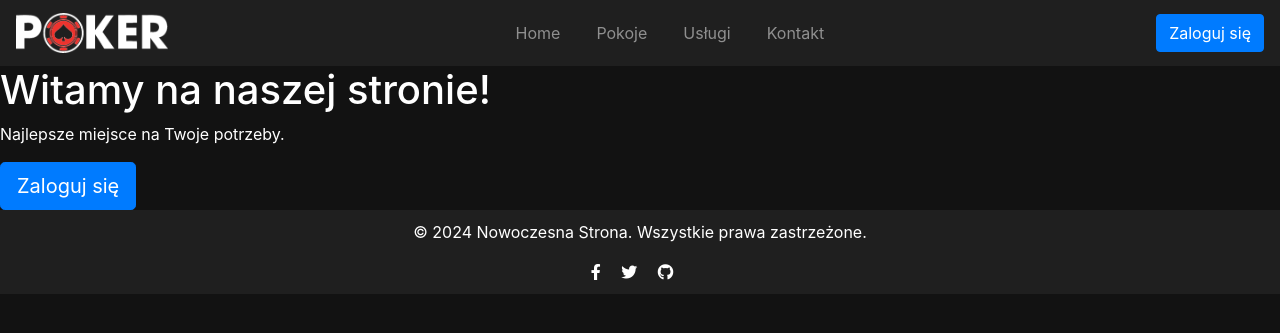
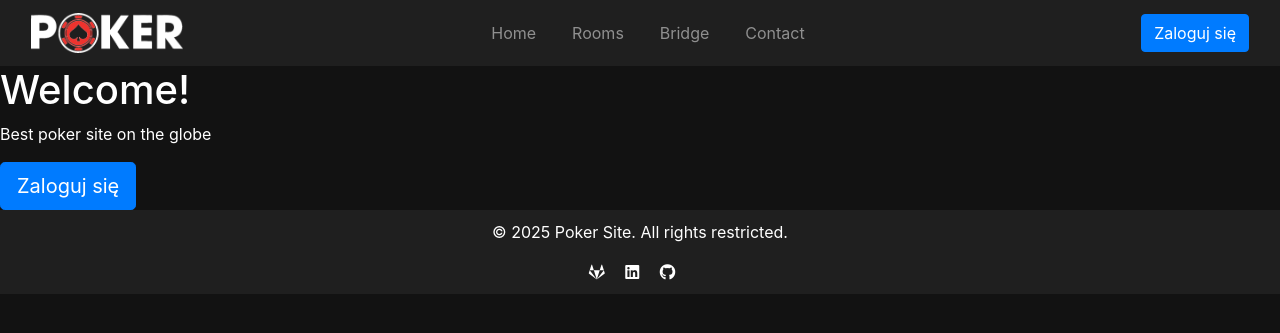
Before and after one commit to kkamilkasperek/poker-site, a Django app: template app/templates/app/index.html in a window 1280 px wide. Shown: the top 333 px of the page. Run offline with Django 5.2, Linux system fonts and the light colour scheme; the template is opened without the code that fills it, so the values that code supplies are empty; some libraries are stand-ins or nearby versions.

Commit message:
Esthetical changes in css and html

```diff
--- a/app/static/app/styles/navbar.css
+++ b/app/static/app/styles/navbar.css
@@ -2,6 +2,12 @@
     background-color: #1f1f1f;
     z-index: 1000;
 }
+
+.navbar > .container-fluid {
+    background-color: #1f1f1f;
+    background-image: none;
+}
+
 .navbar-brand, .nav-link, .btn-primary {
     color: #ffffff;
 }
--- a/app/templates/app/index.html
+++ b/app/templates/app/index.html
@@ -2,8 +2,10 @@
 {% block content %}
     <!-- Main Content -->
     <div class="main-content">
-        <h1>Witamy na naszej stronie!</h1>
-        <p>Najlepsze miejsce na Twoje potrzeby.</p>
-        <a href="{% url 'login' %}"><button class="btn btn-primary btn-lg">Zaloguj się</button></a>
+        <h1>Welcome!</h1>
+        <p>Best poker site on the globe</p>
+        {% if not user.is_authenticated %}
+            <a href="{% url 'login' %}"><button class="btn btn-primary btn-lg">Zaloguj się</button></a>
+        {% endif %}
     </div>
 {% endblock %}
--- a/templates/footer.html
+++ b/templates/footer.html
@@ -1,14 +1,14 @@
 <!-- Footer -->
 <footer class="text-center">
-    <p>&copy; 2024 Nowoczesna Strona. Wszystkie prawa zastrzeżone.</p>
+    <p>&copy; 2025 Poker Site. All rights restricted.</p>
     <div>
-        <a href="#" class="mr-3">
-            <i class="fab fa-facebook-f"></i>
+        <a href="https://gitlab.com/Gorn456" class="mr-3">
+            <i class="fab fa-gitlab"></i>
         </a>
-        <a href="#" class="mr-3">
-            <i class="fab fa-twitter"></i>
+        <a href="https://www.linkedin.com/in/kamil-kasperek-579511286/" class="mr-3">
+            <i class="fab fa-linkedin"></i>
         </a>
-        <a href="#" class="mr-3">
+        <a href="https://github.com/kkamilkasperek/poker-site" class="mr-3">
             <i class="fab fa-github"></i>
         </a>
     </div>
--- a/templates/navbar.html
+++ b/templates/navbar.html
@@ -1,7 +1,8 @@
 {% load static %}
 <!-- Navbar -->
 <nav class="navbar navbar-expand-lg navbar-dark">
-    <a class="navbar-brand" href="{% url 'index' %}">
+    <div class="container-fluid">
+        <a class="navbar-brand" href="{% url 'index' %}" style="width: 200px;">
             <img src="{% static 'app/img/dupkso.png' %}" alt="Logo" style="height: 40px;">
         </a>
         <button class="navbar-toggler" type="button" data-toggle="collapse" data-target="#navbarNav" aria-controls="navbarNav" aria-expanded="false" aria-label="Toggle navigation">
@@ -10,29 +11,20 @@
         <div class="collapse navbar-collapse" id="navbarNav">
             <ul class="navbar-nav mx-auto">
                 <li class="nav-item">
-                {% if page == 'home' %}
-                    <a class="nav-link active" href="{% url 'index' %}">Home</a>
-                {% else %}
-                    <a class="nav-link" href="{% url 'index' %}">Home</a>
-                {% endif %}
+                    <a class="nav-link {% if page == 'home' %}active{% endif %}" href="{% url 'index' %}">Home</a>
                 </li>
                 <li class="nav-item">
-                {% if page == 'rooms' %}
-                    <a class="nav-link active" href="{% url 'rooms' %}">Pokoje</a>
-                {% else %}
-                    <a class="nav-link" href="{% url 'rooms' %}">Pokoje</a>
-                {% endif %}
+                    <a class="nav-link {% if page == 'rooms' %}active{% endif %}" href="{% url 'rooms' %}">Rooms</a>
                 </li>
                 <li class="nav-item">
-                <a class="nav-link" href="#">Usługi</a>
+                    <a class="nav-link" href="#">Bridge</a>
                 </li>
                 <li class="nav-item">
-                <a class="nav-link" href="#">Kontakt</a>
+                    <a class="nav-link" href="#">Contact</a>
                 </li>
             </ul>
+            <div class="d-flex justify-content-end" style="width: 200px;">
                 {% if user.is_authenticated %}
-                <!--    Dla zalogowanego    -->
-            <!-- Dropdown for logged-in user -->
                     <div class="dropdown">
                         <a class="nav-link dropdown-toggle d-flex align-items-center" href="#" id="userDropdown" role="button" data-toggle="dropdown" aria-haspopup="true" aria-expanded="false">
                             <img src="https://www.gravatar.com/avatar/00000000000000000000000000000000?d=mp&f=y" alt="Avatar" class="rounded-circle" style="width: 40px; height: 40px; margin-right: 10px;">
@@ -46,22 +38,9 @@
                         </div>
                     </div>
                 {% else %}
-             <!--        Dla niezalogowanego gościa      -->
                     <a href="{% url 'login' %}"><button class="btn btn-primary">Zaloguj się</button></a>
                 {% endif %}
             </div>
+        </div>
+    </div>
 </nav>
-
-{#<nav>#}
-{#    <h3><a href="{% url 'index' %}">LOGO</a></h3>#}
-{#    <ul>#}
-{#        <li><a href="{% url 'index' %}">Home</a></li>#}
-{#        <li><a href="{% url 'rooms' %}">Pokoje</a></li>#}
-{#    </ul>#}
-{#    {% if user.is_authenticated %}#}
-{#        <span>Welcome back {{ user.username }}</span>#}
-{#        <a href="{% url 'logout' %}">Logout</a>#}
-{#    {% else %}#}
-{#        <a href="{% url 'login' %}">Login</a>#}
-{#    {% endif %}#}
-{#</nav>#}
```
Also changed, not shown: app/templates/app/404.html (+4 -4 lines). Lines whose indentation alone changed are shown as unchanged.
